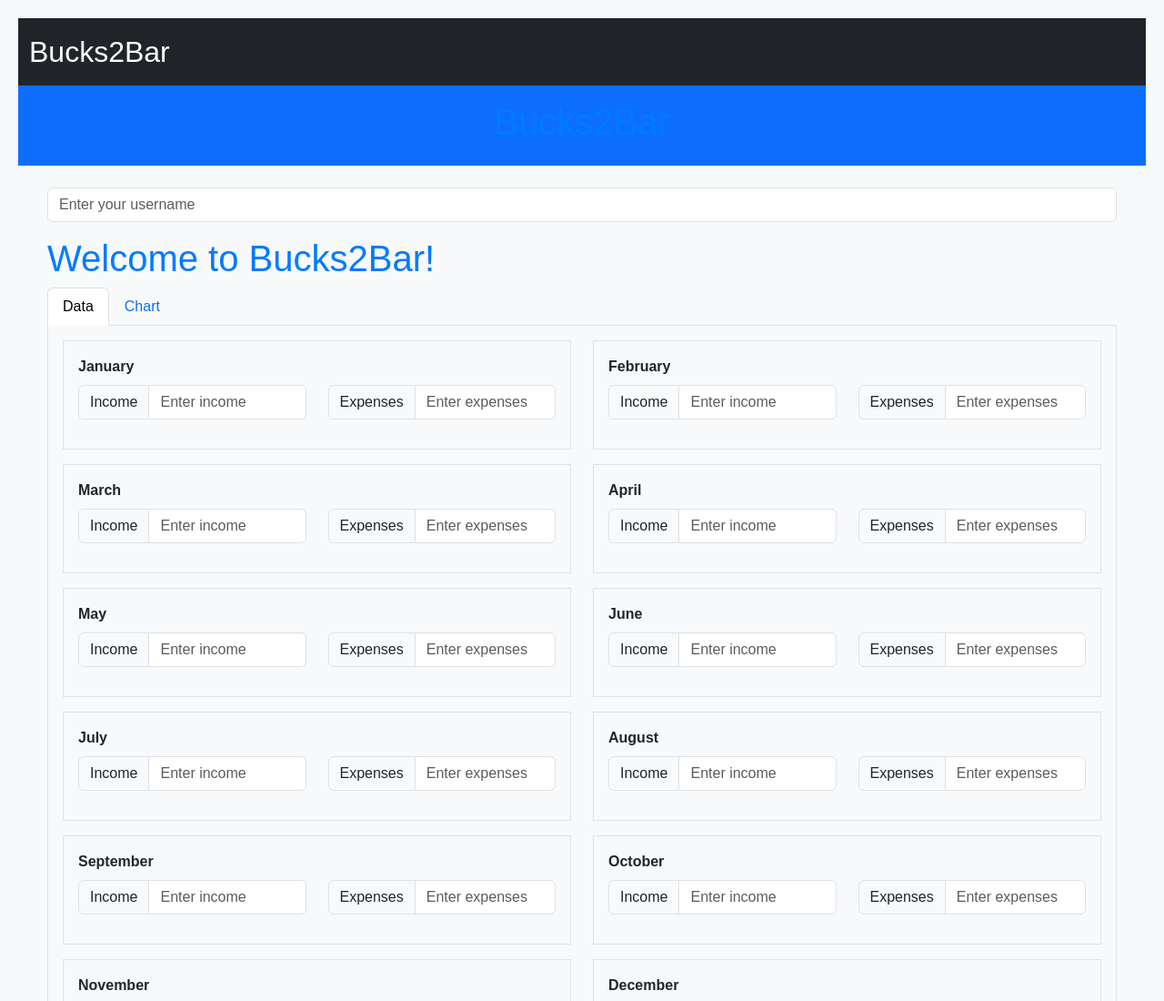
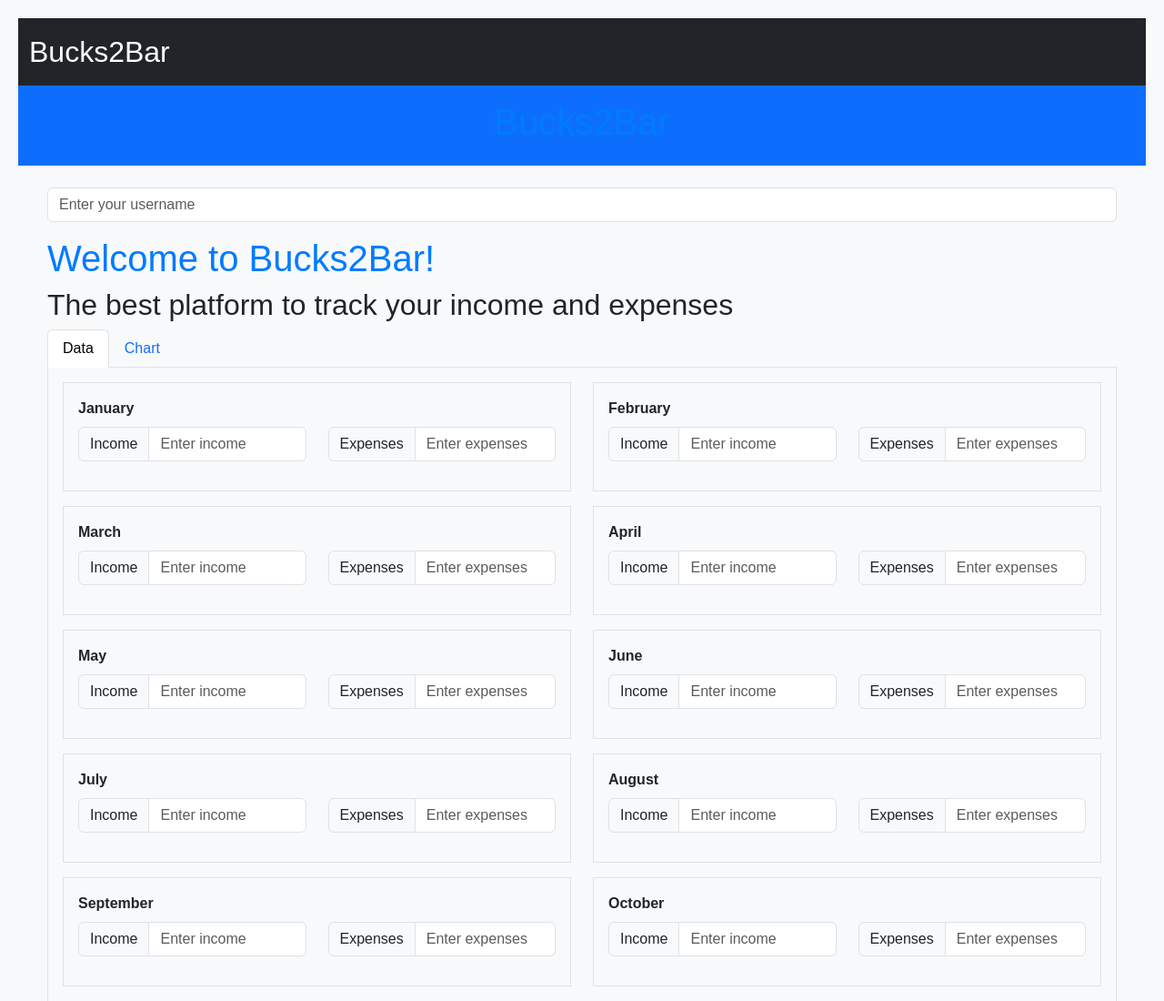
Before and after one commit to eberjair/bucks2bar, a website: page src/index.html in a window 1280 px wide. Shown: the top 1100 px of the page at 91% size. Drawn offline with nearby package versions, Linux system fonts and the light colour scheme.

Commit message:
Adding Welcome subtitle.

```diff
--- a/src/index.html
+++ b/src/index.html
@@ -30,6 +30,7 @@
         <input type="text" id="username" class="form-control mb-3" placeholder="Enter your username">
 
         <h1>Welcome to Bucks2Bar!</h1>
+        <h2>The best platform to track your income and expenses</h2>
         <ul class="nav nav-tabs" id="bucks2barTabs">
             <li class="nav-item">
                 <button class="nav-link active" id="data-tab" data-bs-toggle="tab" data-bs-target="#data" type="button"
```
